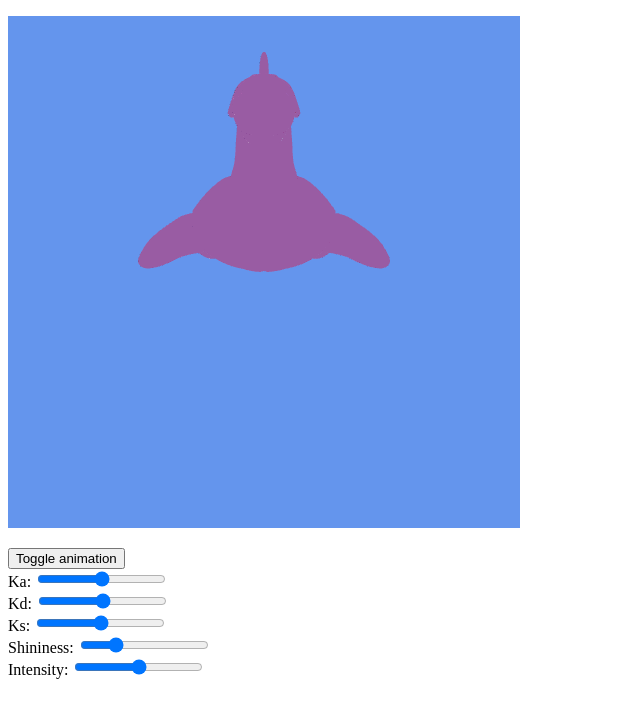
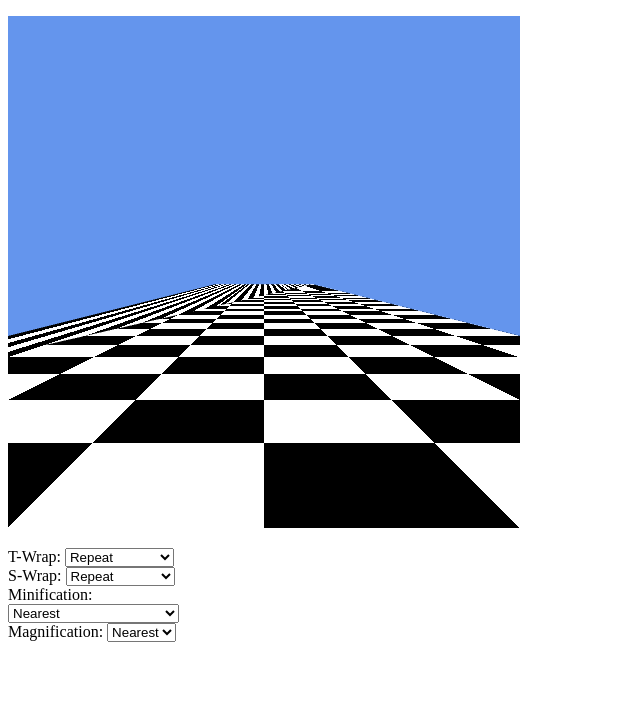
Before and after one commit to BilboBackend/ComputerGraphics, a plain HTML site: page W6/p2/index.html in a window 1280 px wide. Shown: the whole page, without its empty margins (0-640 px from the left). Drawn offline with Linux system fonts and the light colour scheme.

Commit message:
Added functionality for part 6.2

```diff
--- a/W6/p2/index.html
+++ b/W6/p2/index.html
@@ -2,85 +2,72 @@
 <html><body>
 
   <script type="text/javascript" src="../common/webgl-utils.js"></script>
-  <script type="text/javascript" src="../common/utils.js"></script>
   <script type="text/javascript" src="../common/initShaders.js"></script>
 
  <script id="vertex-shader" type="x-shader/x-vertex">
   attribute vec4 a_Position;
-  attribute vec4 a_Normal;
   uniform mat4 projection;
-  uniform mat4 view;
+  uniform sampler2D texMap;
 
-  uniform vec4 ksColor;
-  uniform vec4 kdColor;
-  uniform vec4 kaColor;
+  attribute vec2 TexCoords;
+  varying vec2 fTexCoords;
+  void main() {
+    gl_Position = projection*a_Position;
 
-  uniform float kd;
-  uniform float ks;
-  uniform float ka;
-  uniform float Li;
-  uniform float shininess;
-
-  varying vec4 v_Color;
-  void main() {
-    vec3 pos = (view*a_Position).xyz;
-
-    vec3 L = normalize(a_Normal.xyz);
-    vec3 E = -normalize(pos);
-    vec3 H = normalize(L+E);
-
-    vec4 Lrd = max(dot(L,E), 0.0)*(0.5*a_Normal+vec4(0.5,0.5,0.5,1.0));
-    vec4 Lra = ka*Li*kaColor;
-    vec4 Lrs = max(ks*Li*pow(max(dot(a_Normal.xyz,H),0.0),shininess)*ksColor,0.0);
-    v_Color = Lra + Lrd +Lrs;
-    v_Color.a = 1.0;
-
-    gl_Position = projection*view*a_Position;
+    fTexCoords = TexCoords;
   }
  </script>
 
  <script id="fragment-shader" type="x-shader/x-fragment">
   precision mediump float;
-  varying vec4 v_Color;
+  uniform sampler2D texMap;
+  varying vec2 fTexCoords;
   void main() {
-    gl_FragColor = v_Color;
+    gl_FragColor = texture2D(texMap, fTexCoords);
   }
 </script>
 
 <script type="text/javascript" src="../common/MV.js"></script>
-<script type="text/javascript" src="w5p2.js"></script>
+<script type="text/javascript" src="w6p2.js"></script>
 
 <p>
 <canvas id="canvas" width="512" height="512"></canvas>
 </p>
 
-<input type="button" id="animate" value="Toggle animation" ></input>
-
-<div class="slidecontainer">
-<label for="slider">Ka:</label>
-  <input type="range" min="0" max="1" value="0.5" step="0.01" class="slider" id="ka">
+<div class="selector" style="width:200px;">
+  T-Wrap:
+  <select id="twrapselect">
+    <option value="0">Repeat</option>
+    <option value="1">Clamp to edge</option>
+  </select>
 </div>
 
-<div class="slidecontainer">
-  <label for="slider">Kd:</label>
-  <input type="range" min="0" max="1" value="0.5" step="0.01" class="slider" id="kd">
+<div  style="width:200px;">
+  S-Wrap:
+  <select id="swrapselect">
+    <option value="0">Repeat</option>
+    <option value="1">Clamp to edge</option>
+  </select>
 </div>
 
-<div class="slidecontainer">
-  <label for="slider">Ks:</label>
-  <input type="range" min="0" max="1" value="0.5" step="0.01" class="slider" id="ks">
+<div class="selector" style="width:200px;">
+  Minification:
+  <select id="miniselect" >
+    <option value="0">Nearest</option>
+    <option value="1">Linear</option>¨
+    <option value="2">Nearest Mipmap Nearest</option>
+    <option value="3">Linear Mipmap Nearest</option>
+    <option value="4">Nearest Mipmap Linear</option>
+    <option value="5">Linear Mipmap Linear</option>
+  </select>
 </div>
 
-<div class="slidecontainer">
-  <label for="slider">Shininess:</label>
-  <input type="range" min="0.0" max="20" value="5" step="0.1" class="slider" id="shininess">
+<div class="selector" style="width:200px;">
+  Magnification:
+  <select id="magniselect">
+    <option value="0">Nearest</option>
+    <option value="1">Linear</option>¨
+  </select>
 </div>
-
-<div class="slidecontainer">
-  <label for="slider">Intensity:</label>
-  <input type="range" min="0.0" max="1.0" value="0.5" step="0.01" class="slider" id="lightintensity">
-</div>
-
-
-  </body>
+</body>
 </html>
--- /dev/null
+++ b/W6/p2/w6p2.js
@@ -0,0 +1,170 @@
+var gl, program;
+var texCoords;
+
+var texSize = 64;
+var numRows = 4;
+var numCols = 2;
+var checker;
+
+var vertices = [];
+
+var P;
+var projection;
+
+
+
+var wrap_s, wrap_t, mini, magni;
+
+
+window.onload = function init() {
+  var canvas = document.getElementById("canvas");
+
+  gl = WebGLUtils.setupWebGL(canvas, {});
+  gl.clearColor(0.3921, 0.5843, 0.9294, 1.0);
+  gl.clear(gl.COLOR_BUFFER_BIT);
+  var ext = gl.getExtension('OES_element_index_uint');
+  if (!ext) {
+    console.log("Warning: Unable to use an extension!")
+  }
+
+  program = initShaders(gl, "vertex-shader", "fragment-shader");
+  gl.useProgram(program);
+
+// creating rectangle.
+  drawrectangle(vec3(-4,-1,-1),8,-20);
+
+  projection = gl.getUniformLocation(program,"projection");
+
+  // creating 90 FOV perspective camera:
+  P = perspective(90,1,0,25);
+
+  gl.uniformMatrix4fv(projection,false,flatten(P));
+
+  // generate checker pattern and offload to GPU
+  checker = checkerboardTex()
+
+  // Setting up texture coordinates
+  texCoords = [vec2(-1.5,0.0), vec2(2.5,0.0), vec2(2.5,10.0), vec2(-1.5,10.0)]
+
+
+  wrap_s = gl.REPEAT
+  wrap_t = gl.REPEAT
+  mini = gl.NEAREST
+  magni = gl.NEAREST
+
+  const swrapselect = document.getElementById("swrapselect");
+  swrapselect.addEventListener("change", function()
+    {if (swrapselect.value === "0") {wrap_s = gl.REPEAT }
+      else if (swrapselect.value === "1") {wrap_s = gl.CLAMP_TO_EDGE}
+    render()
+    }
+  );
+
+  const twrapselect = document.getElementById("twrapselect");
+  twrapselect.addEventListener("change", function()
+    {if (twrapselect.value === "0") {wrap_t = gl.REPEAT }
+      else if (twrapselect.value === "1") {wrap_t = gl.CLAMP_TO_EDGE}
+    render()
+    }
+  );
+
+  const miniselect = document.getElementById("miniselect");
+  miniselect.addEventListener("change", function()
+    {var offset = parseInt(miniselect.value);
+     if (offset < 2) {mini = gl.NEAREST + offset}
+     else if (offset > 1) {mini = gl.NEAREST_MIPMAP_NEAREST + offset - 2};
+     render();
+    }
+  );
+
+  const magniselect = document.getElementById("magniselect");
+  magniselect.addEventListener("change", function()
+    {magni = gl.NEAREST + parseInt(magniselect.value);
+     render();
+    }
+  );
+
+
+  render();
+
+}
+
+function checkerboardTex() {
+  var checkTexels = new Uint8Array(4*texSize*texSize);
+
+
+  for (var i = 0; i < texSize; ++i){
+    for (var j = 0; j < texSize; ++j){
+
+      var patchx = Math.floor(i/(texSize/numRows));
+      var patchy = Math.floor(j/(texSize/numCols));
+      var c = ((patchx % 2 !== patchy % 2) ? 255 : 0);
+      var idx = 4*(i*texSize + j)
+      checkTexels[idx] = checkTexels[idx + 1] = checkTexels[idx + 2] = c;
+      checkTexels[idx +3] = 255;
+    }
+  }
+
+  return checkTexels
+}
+
+function drawrectangle(origin,width,depth) {
+
+
+  vertices.push(vec4(origin[0], origin[1],origin[2],1));
+  vertices.push(vec4(origin[0]+width, origin[1],origin[2],1));
+  vertices.push(vec4(origin[0]+width, origin[1],origin[2]+depth,1));
+
+  vertices.push(vec4(origin[0]+width, origin[1],origin[2]+depth,1));
+  vertices.push(vec4(origin[0], origin[1],origin[2],1));
+
+  vertices.push(vec4(origin[0], origin[1],origin[2]+depth,1));
+}
+
+
+function render() {
+  gl.clearColor(0.3921, 0.5843, 0.9294, 1.0);
+  gl.clear(gl.COLOR_BUFFER_BIT);
+
+   // Sending the texture coordinates
+  var tBuffer = gl.createBuffer();
+    gl.bindBuffer(gl.ARRAY_BUFFER, tBuffer);
+    gl.bufferData(gl.ARRAY_BUFFER, new Float32Array(flatten(texCoords)), gl.STATIC_DRAW);
+
+
+  var texPointer = gl.getAttribLocation(program, "TexCoords");
+    gl.vertexAttribPointer(texPointer, 2, gl.FLOAT, false, 0, 0);
+    gl.enableVertexAttribArray(texPointer);
+
+
+
+  var texture = gl.createTexture();
+  gl.bindTexture(gl.TEXTURE_2D, texture);
+  gl.pixelStorei(gl.UNPACK_FLIP_Y_WEBGL, true);
+  gl.texImage2D(gl.TEXTURE_2D, 0, gl.RGBA, texSize, texSize, 0, gl.RGBA, gl.UNSIGNED_BYTE, checker);
+  gl.generateMipmap(gl.TEXTURE_2D);
+
+  // set minification and magnification:
+  gl.texParameteri(gl.TEXTURE_2D, gl.TEXTURE_MIN_FILTER, mini);
+  gl.texParameteri(gl.TEXTURE_2D, gl.TEXTURE_MAG_FILTER, magni);
+
+  // set uv-to-st wrapping
+  gl.texParameteri(gl.TEXTURE_2D, gl.TEXTURE_WRAP_S, wrap_s);
+  gl.texParameteri(gl.TEXTURE_2D, gl.TEXTURE_WRAP_T, wrap_t);
+
+  tex_loc = gl.getUniformLocation(program, "texMap")
+  gl.uniform1i(tex_loc, 0)
+
+
+  var vBuffer = gl.createBuffer();
+    gl.bindBuffer(gl.ARRAY_BUFFER, vBuffer);
+    gl.bufferData(gl.ARRAY_BUFFER, flatten(vertices), gl.STATIC_DRAW);
+
+  var vPosition = gl.getAttribLocation(program, "a_Position");
+    gl.vertexAttribPointer(vPosition, 4, gl.FLOAT, false, 0, 0);
+    gl.enableVertexAttribArray(vPosition);
+
+
+
+  gl.drawArrays(gl.TRIANGLES,0,vertices.length);
+  }
```
